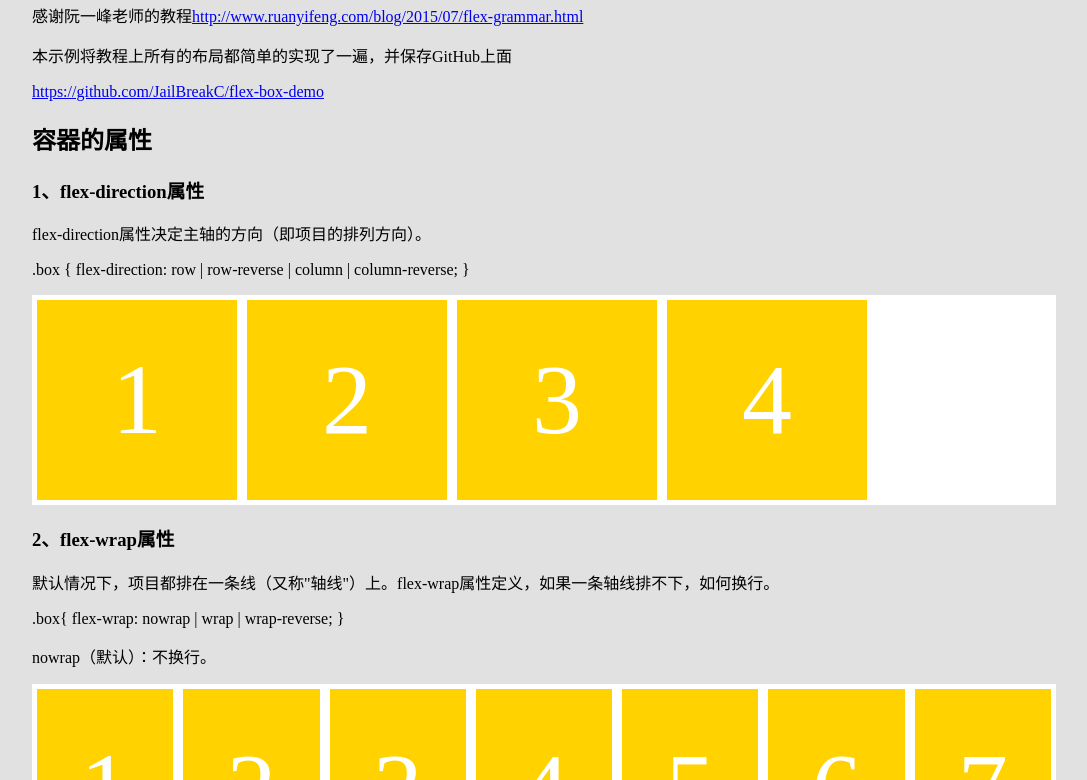
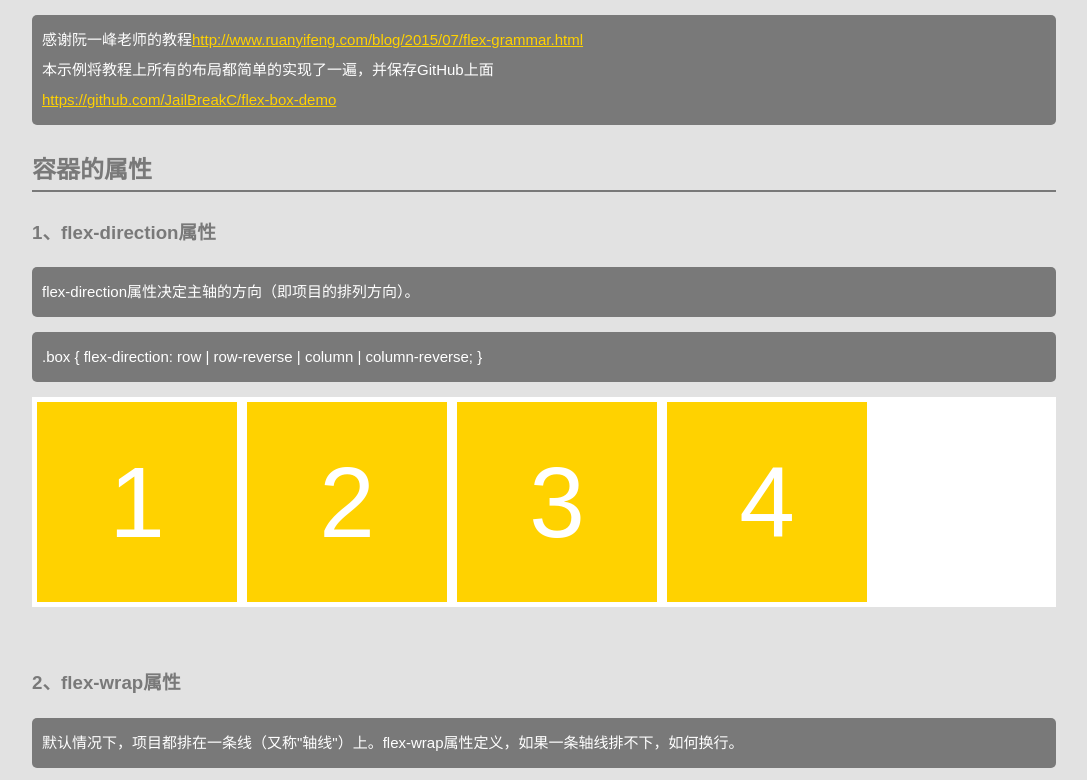
Before and after one commit to JailBreakC/flex-box-demo, a plain HTML site: page index.html in a window 1280 px wide. Shown: the part 106-886 px from the top of the page, without its empty margins (96-1183 px from the left). Drawn offline with Linux system fonts and the light colour scheme.

Commit message:
更新样式， 增加readme

```diff
--- a/index.html
+++ b/index.html
@@ -7,9 +7,9 @@
 </head>
 <body>
 	<h1>Flex 布局示例</h1>
-	<p>感谢阮一峰老师的教程<a target="_blank" href="http://www.ruanyifeng.com/blog/2015/07/flex-grammar.html">http://www.ruanyifeng.com/blog/2015/07/flex-grammar.html</a></p>
-	<p>本示例将教程上所有的布局都简单的实现了一遍，并保存GitHub上面</p>
-	<p><a href="https://github.com/JailBreakC/flex-box-demo">https://github.com/JailBreakC/flex-box-demo</a></p>
+	<p>感谢阮一峰老师的教程<a target="_blank" href="http://www.ruanyifeng.com/blog/2015/07/flex-grammar.html">http://www.ruanyifeng.com/blog/2015/07/flex-grammar.html</a>
+	<br>本示例将教程上所有的布局都简单的实现了一遍，并保存GitHub上面
+	<br><a href="https://github.com/JailBreakC/flex-box-demo">https://github.com/JailBreakC/flex-box-demo</a></p>
 	<h2>容器的属性</h2>
 	<h3>1、flex-direction属性</h3>
 	<p>flex-direction属性决定主轴的方向（即项目的排列方向）。</p>
--- a/style.css
+++ b/style.css
@@ -1,12 +1,33 @@
 body {
 	padding: 20px;
 	margin: 0 auto;
-	background-color: #e1e1e1;
+	background-color: #E2E2E2;
 	max-width: 1024px;
+	color: #595B66;
+	font-family: 'Microsoft Yahei', sans-serif;
 }
-
+h1,h2,h3,h4 {
+	color: #797979;
+    // border-bottom: solid 1px #797979;
+    padding: 5px 0;
+}
+h1, h2 {
+    border-bottom: solid 2px #797979;
+}
+p {
+	font-size: 15px;
+    background: #797979;
+    padding: 10px;
+    border-radius: 5px;
+    color: white;
+    line-height: 2;
+}
+a {
+	color: #FFD200;
+}
 .box {
 	background-color: white;
+	margin: 0 0 55px;
 	display: flex;
 
 }
```
Also changed, not shown: 1 other file.
